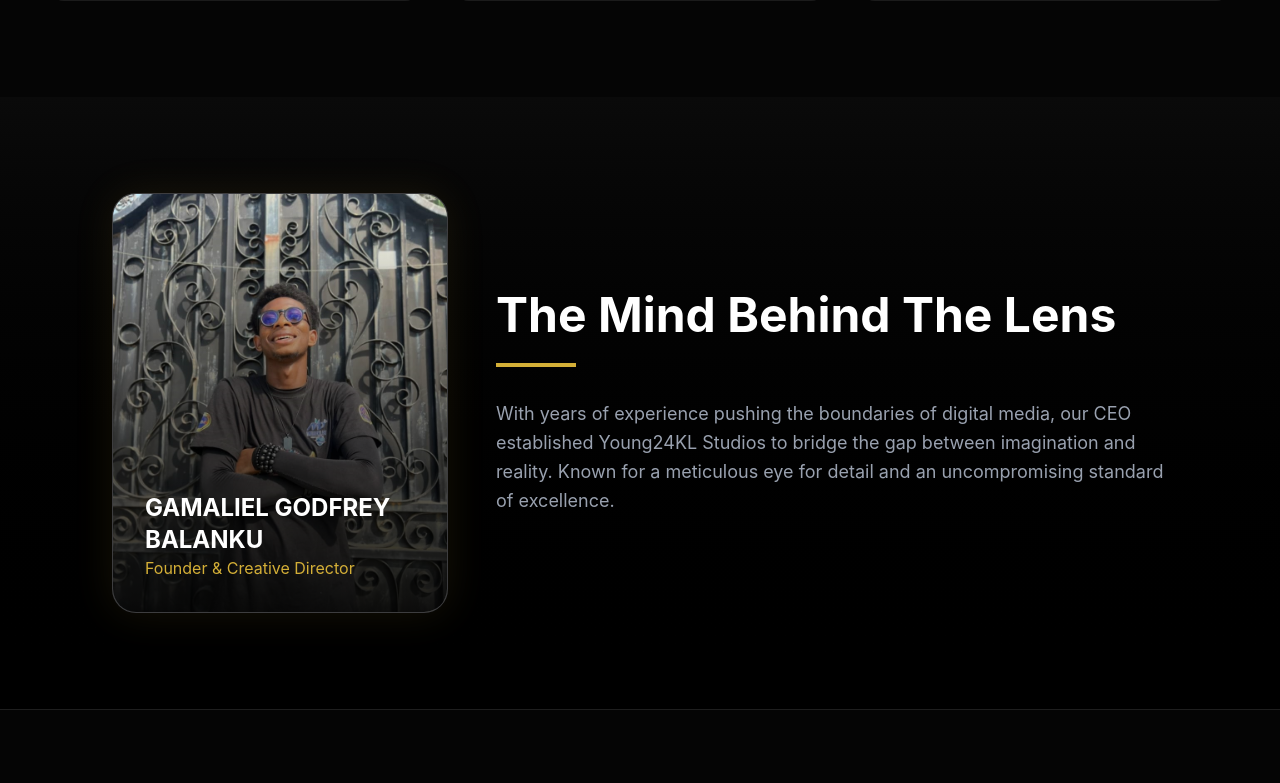
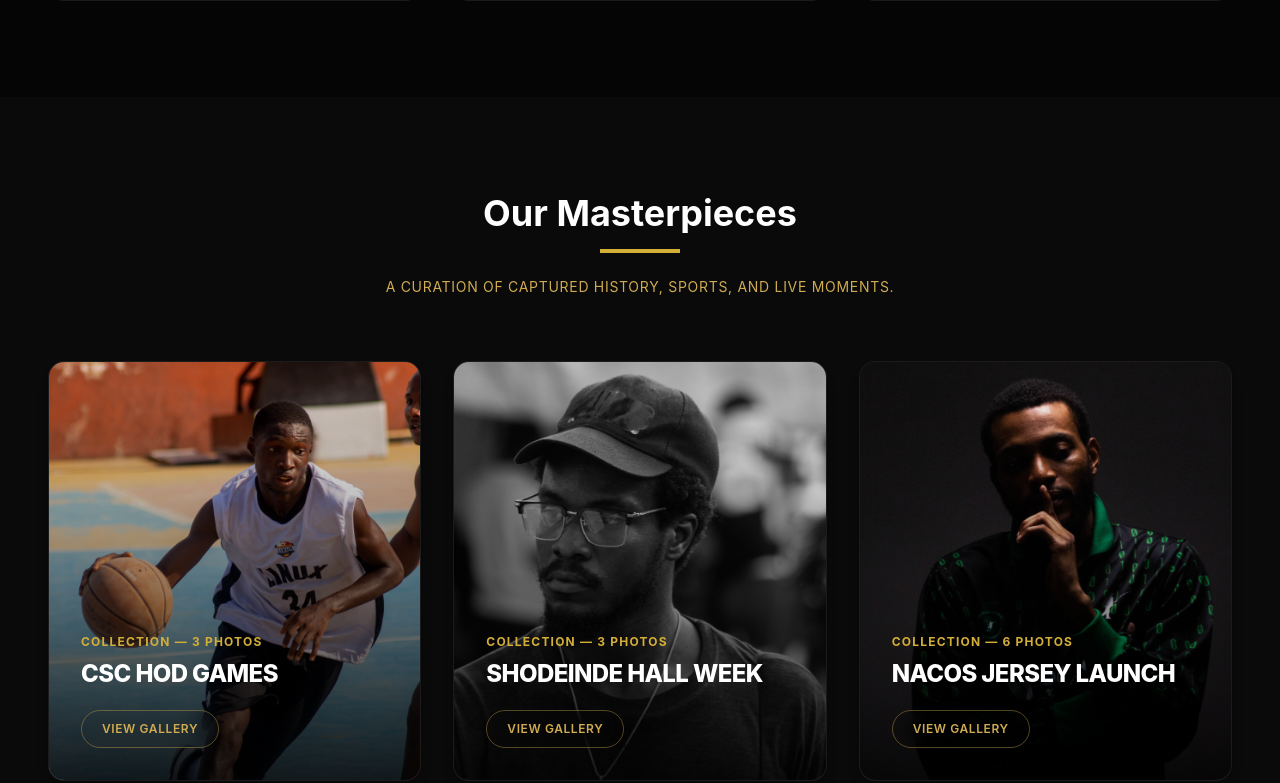
Before and after one commit to Y24KL/young24kl-portfolio, a React (Vite) app: page / in a window 1280 px wide. Shown: the part 2017-2800 px from the top of the page. Built offline with nearby package versions, Linux system fonts and the light colour scheme.

Commit message:
Update Portfolio.jsx

```diff
--- a/src/Portfolio.jsx
+++ b/src/Portfolio.jsx
@@ -146,12 +146,11 @@ const Portfolio = () => {
         {/* Custom Instagram Redirection Footer */}
         <footer className="absolute bottom-8 text-center z-10 text-sm">
           <a
-            href="https://instagram.com/24klvisuals" // <-- Swap with your actual Instagram handle
+            href="https://instagram.com/24klvisuals"
             target="_blank"
             rel="noopener noreferrer"
             className="inline-flex items-center gap-2 text-gray-500 hover:text-[#D4AF37] transition-colors group"
           >
-            {/* Inline SVG Replacement for the Lucide Instagram Icon */}
             <svg
               xmlns="http://www.w3.org/2000/svg"
               width="18"
@@ -297,6 +296,61 @@ const Portfolio = () => {
         </div>
       </section>
 
+      {/* MASTERPIECES PORTFOLIO GALLERY SECTION */}
+      <section className="py-24 px-6 md:px-12 max-w-7xl mx-auto relative z-10">
+        <motion.div
+          variants={fadeUp}
+          initial="hidden"
+          whileInView="visible"
+          viewport={{ once: true }}
+          className="text-center mb-16"
+        >
+          <h2 className="text-4xl font-bold mb-4 text-white">Our Masterpieces</h2>
+          <div className="w-20 h-1 bg-[#D4AF37] mx-auto mb-6"></div>
+          <p className="text-[#cfab52] tracking-wider uppercase text-sm">A curation of captured history, sports, and live moments.</p>
+        </motion.div>
+
+        <div className="grid md:grid-cols-3 gap-8">
+          {projects.map((project) => (
+            <motion.div
+              key={project.id}
+              variants={fadeUp}
+              initial="hidden"
+              whileInView="visible"
+              viewport={{ once: true }}
+              onClick={() => {
+                setActiveProject(project);
+                setCurrentImgIndex(0);
+              }}
+              className="group relative h-[420px] rounded-2xl overflow-hidden border border-white/5 cursor-pointer bg-[#0f0f0f] shadow-lg"
+            >
+              {/* Uses the first image of the collection as the grid thumbnail cover */}
+              <img
+                src={project.images[0]}
+                alt={project.title}
+                className="absolute inset-0 w-full h-full object-cover transition-transform duration-700 group-hover:scale-105"
+              />
+
+              {/* Premium Dark Gradient Blur */}
+              <div className="absolute inset-0 bg-gradient-to-t from-black/95 via-black/40 to-transparent transition-opacity duration-500 opacity-90 group-hover:opacity-95" />
+
+              {/* Interactive Info Block */}
+              <div className="absolute inset-0 flex flex-col justify-end p-8 z-10">
+                <p className="text-[#D4AF37] text-xs font-bold tracking-widest uppercase mb-2">
+                  Collection — {project.images.length} Photos
+                </p>
+                <h3 className="text-2xl font-extrabold text-white mb-5 tracking-tight group-hover:text-[#cfab52] transition-colors">
+                  {project.title}
+                </h3>
+                <span className="inline-flex items-center text-xs font-semibold uppercase tracking-wider text-[#cfab52] border border-[#cfab52]/40 px-5 py-2.5 rounded-full backdrop-blur-md group-hover:bg-[#cfab52] group-hover:text-black transition-all duration-300 w-fit">
+                  View Gallery
+                </span>
+              </div>
+            </motion.div>
+          ))}
+        </div>
+      </section>
+
       {/* LIGHTBOX MODAL */}
       <AnimatePresence>
         {activeProject && (
@@ -307,7 +361,7 @@ const Portfolio = () => {
             className="fixed inset-0 z-50 bg-black/95 flex items-center justify-center p-4 backdrop-blur-sm"
             onClick={() => setActiveProject(null)}
           >
-            {/* Close Button - Responsive spacing & padding backstop for mobile */}
+            {/* Close Button */}
             <button
               className="absolute top-4 right-4 md:top-8 md:right-8 text-white z-50 hover:text-[#D4AF37] transition-colors bg-black/40 p-2 rounded-full md:bg-transparent md:p-0"
               onClick={() => setActiveProject(null)}
@@ -315,7 +369,7 @@ const Portfolio = () => {
               <X className="w-8 h-8 md:w-10 md:h-10" />
             </button>
 
-            {/* Left Arrow - Explicitly centered vertically */}
+            {/* Left Navigation Arrow */}
             <button
               className="absolute top-1/2 -translate-y-1/2 left-4 md:left-12 text-white p-3 md:p-4 bg-white/10 rounded-full hover:bg-white/20 transition z-50"
               onClick={prevImage}
@@ -323,14 +377,14 @@ const Portfolio = () => {
               <ChevronLeft className="w-6 h-6 md:w-8 md:h-8" />
             </button>
 
-            {/* Image Container - Constrained height to keep space for buttons */}
+            {/* Image Box */}
             <img
               src={activeProject.images[currentImgIndex]}
               className="max-w-full max-h-[75vh] md:max-h-[85vh] object-contain rounded-lg shadow-2xl"
               onClick={(e) => e.stopPropagation()}
             />
 
-            {/* Right Arrow - Explicitly centered vertically */}
+            {/* Right Navigation Arrow */}
             <button
               className="absolute top-1/2 -translate-y-1/2 right-4 md:right-12 text-white p-3 md:p-4 bg-white/10 rounded-full hover:bg-white/20 transition z-50"
               onClick={nextImage}
@@ -405,45 +459,12 @@ const Portfolio = () => {
           </motion.div>
         </div>
       </section>
+
+      {/* FOOTER */}
       <footer className="py-12 border-t border-white/10 text-center text-gray-500 bg-[#000000]">
         <p>© {new Date().getFullYear()} Young24KL Studios. All Rights Reserved.</p>
         <p className="text-sm mt-2">Creating a visual masterpiece one frame at a time.</p>
       </footer>
-
-
-      <AnimatePresence>
-        {activeProject && (
-          <motion.div
-            initial={{ opacity: 0 }}
-            animate={{ opacity: 1 }}
-            exit={{ opacity: 0 }}
-            className="fixed inset-0 z-50 bg-black/95 flex items-center justify-center p-4 backdrop-blur-sm"
-            onClick={() => setActiveProject(null)}
-          >
-            <button className="absolute top-8 right-8 text-white z-50 hover:text-[#D4AF37] transition-colors" onClick={() => setActiveProject(null)}>
-              <X size="{40}"/>
-            </button>
-
-            <button className="absolute left-4 md:left-12 text-white p-4 bg-white/10 rounded-full hover:bg-white/20 transition z-50" onClick={prevImage}>
-              <ChevronLeft size="{30}"/>
-            </button>
-
-            <img
-              src={activeProject.images[currentImgIndex]}
-              className="max-w-full max-h-[85vh] object-contain rounded-lg shadow-2xl"
-              onClick={(e) => e.stopPropagation()}
-            />
-
-            <button className="absolute right-4 md:right-12 text-white p-4 bg-white/10 rounded-full hover:bg-white/20 transition z-50" onClick={nextImage}>
-              <ChevronRight size="{30}"/>
-            </button>
-
-            <div className="absolute bottom-8 text-white font-bold tracking-widest bg-black/50 px-6 py-2 rounded-full">
-              {currentImgIndex + 1} / {activeProject.images.length}
-            </div>
-          </motion.div>
-        )}
-      </AnimatePresence>
 
     </div>
   );
```
Lines whose indentation alone changed are shown as unchanged.
